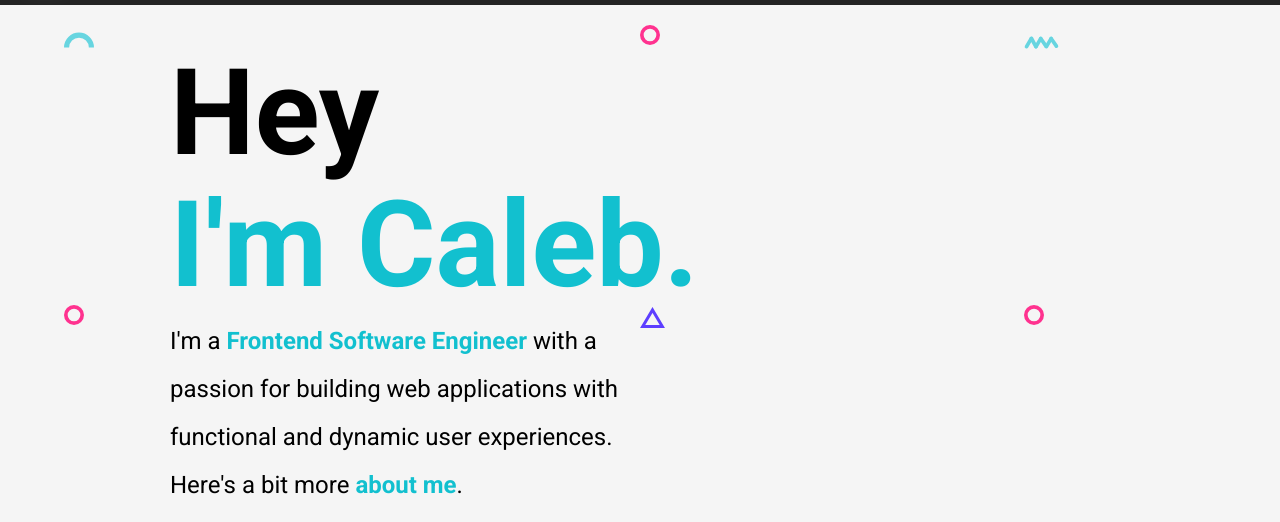
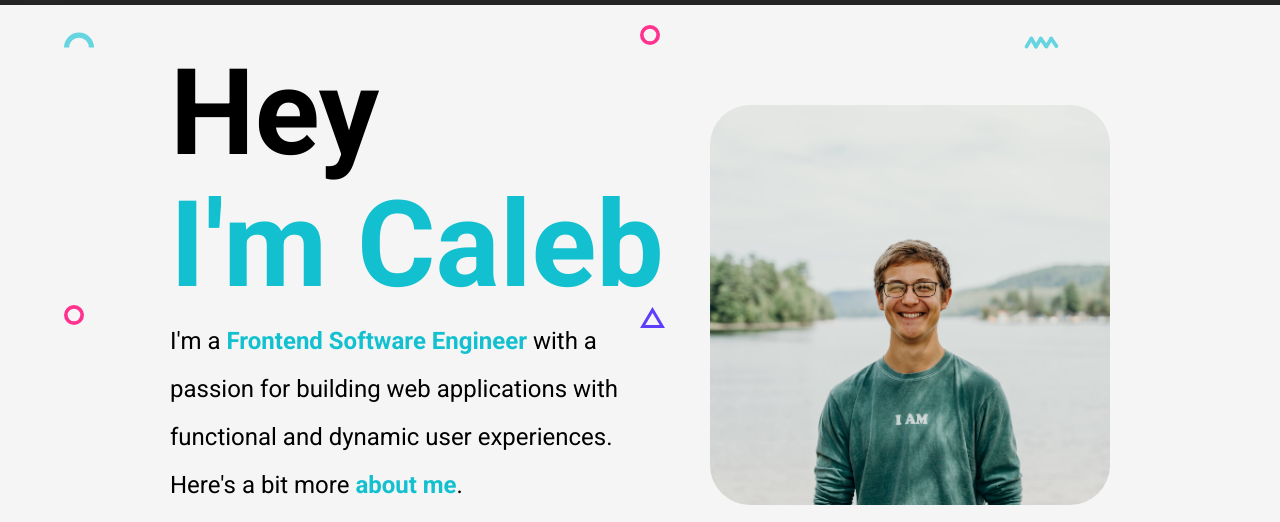
Before and after one commit to CLemmons77/E-Portfolio, a plain HTML site: page index.html in a window 1280 px wide. Shown: the part 95-617 px from the top of the page. Drawn offline with nearby package versions, Linux system fonts and the light colour scheme.

Commit message:
added profile img

```diff
--- a/index.html
+++ b/index.html
@@ -49,15 +49,18 @@
       </nav>
       <header class="header">
         <div class="header__content">
+          <div class="header__text">
             <h1 class="title header__title">Hey</h1>
-          <h1 class="title secondary__clr">I'm Caleb.</h1>
+            <h1 class="title secondary__clr">I'm Caleb</h1>
             <p class="header__para">
-            I'm a <b class="secondary__clr">Frontend Software Engineer</b> with
-            a passion for building web applications with functional and dynamic
+              I'm a
+              <b class="secondary__clr">Frontend Software Engineer</b> with a
+              passion for building web applications with functional and dynamic
               user experiences.
               <br />
               Here's a bit more
-            <b class="secondary__clr click" onclick="toggleModal()">about me</b
+              <b class="secondary__clr click" onclick="toggleModal()"
+                >about me</b
               >.
             </p>
             <div class="social__list">
@@ -73,6 +76,12 @@
               <a href="" target="_blank" class="social__link click"
                 ><i class="fas fa-file-pdf"></i
               ></a>
+            </div>
+          </div>
+          <div class="header__img">
+            <figure class="header__img--wrapper">
+              <img src="./assets/me.jpg" class="profile__img" />
+            </figure>
           </div>
         </div>
       </header>
--- a/style.css
+++ b/style.css
@@ -180,6 +180,14 @@ LANDING PAGE
     z-index: 2;
 }
 
+.header__content {
+    display: flex;
+    align-items: center;
+    justify-content: space-between;
+    width: 100%;
+    margin: 0 auto;
+}
+
 .header__para {
     font-size: 24px;
     line-height: 2;
@@ -203,6 +211,19 @@ LANDING PAGE
     justify-content: center;
     align-items: center;
     border-radius: 50%;
+}
+
+.header__img--wrapper {
+    width: 100%;
+    max-width: 400px;
+    height: 100%;
+    max-height: 400px;
+    overflow: hidden;
+    border-radius: 10%;
+}
+
+.profile__img {
+    width: 100%;
 }
 
 .mail__btn {
@@ -670,6 +691,9 @@ SHAPES
     .header__para {
         font-size: 20px;
     }
+    .header__img--wrapper {
+        display: none;
+    }
     .modal {
         top: 0;
         left: 0;
```
Also changed, not shown: assets/me.jpg (added). Lines whose indentation alone changed are shown as unchanged.
